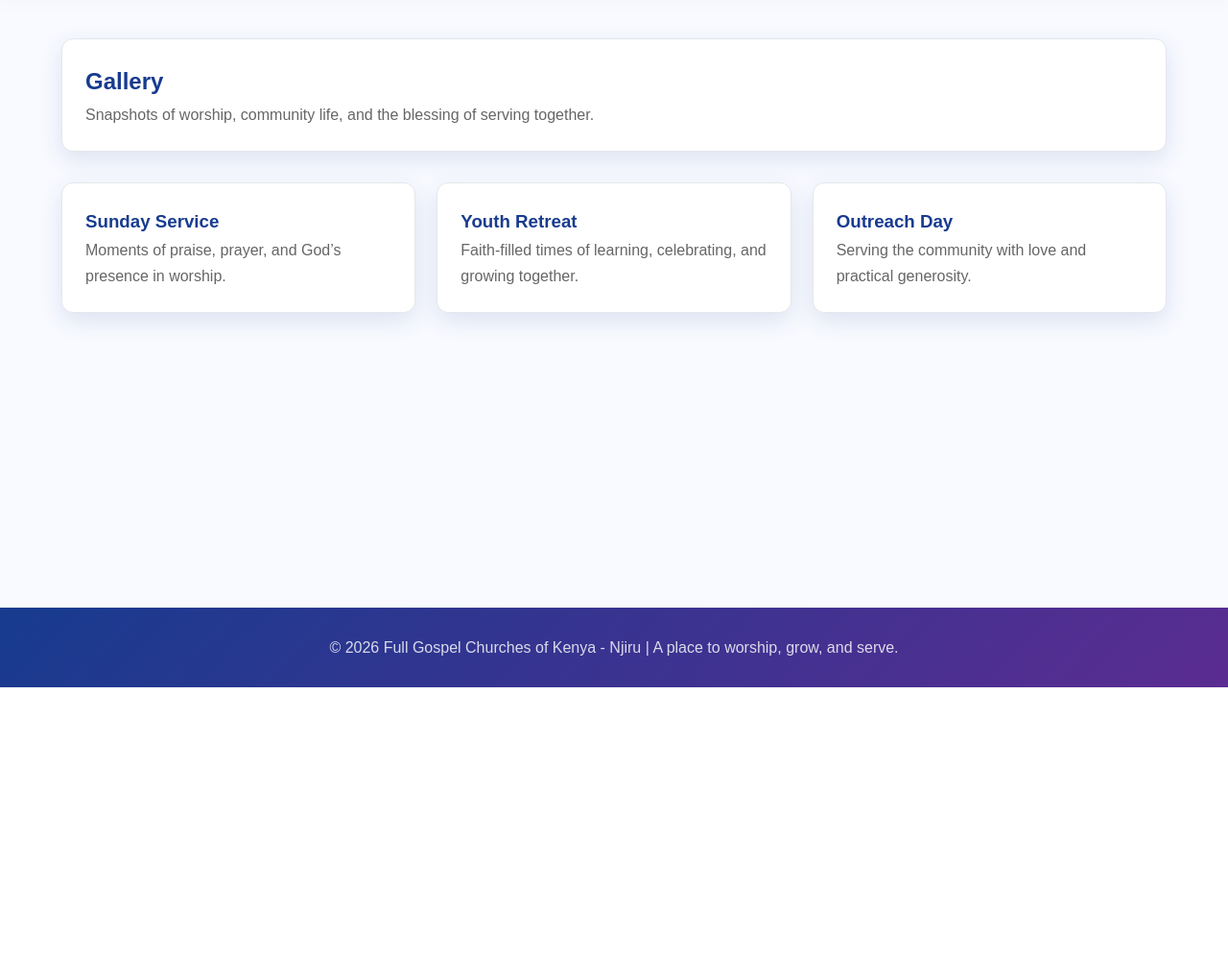
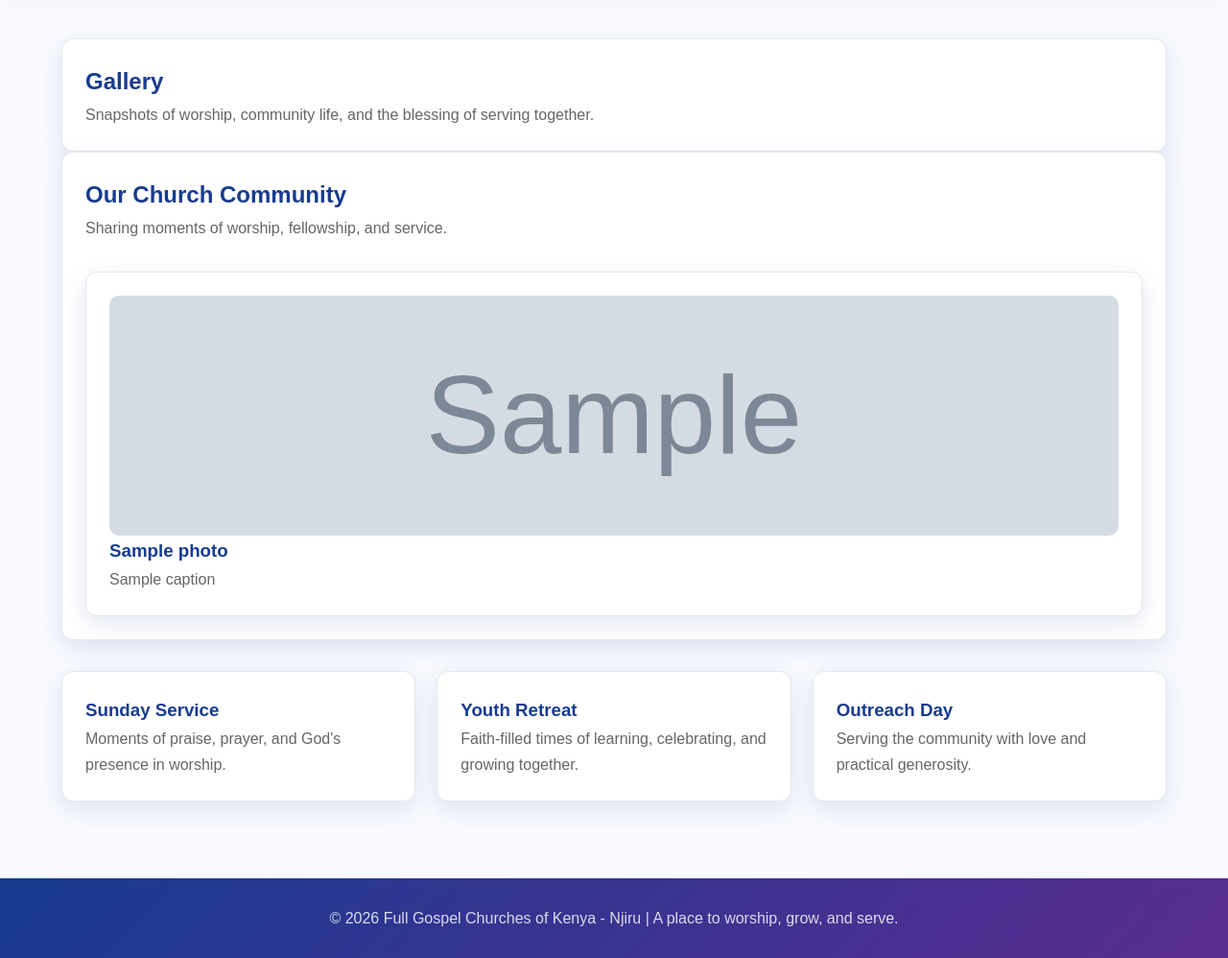
Before and after one commit to Rosemuhando/church_website, a Django app: template templates/website/gallery.html in a window 1280 px wide. Shown: the part 84-1082 px from the top of the page at 96% size. Before the commit the page ends 800 px from the top, so only its background shows below. Run offline with Django 5.2, Linux system fonts and the light colour scheme; the template is opened without the code that fills it: most values are stand-ins (such as "Sample title", 1, 10 or a date in 2020); grey boxes marked "Sample" are stand-in pictures.

Commit message:
Show church photos in gallery
Co-authored-by: Copilot <223556219+Copilot@users.noreply.github.com>

```diff
--- a/templates/website/gallery.html
+++ b/templates/website/gallery.html
@@ -1,25 +1,68 @@
+
 {% extends 'website/base.html' %}
+{% load static %}
 
 {% block title %}Gallery | Full Gospel Churches of Kenya - Njiru{% endblock %}
 
 {% block content %}
+
 <section class="card">
     <h1>Gallery</h1>
     <p>Snapshots of worship, community life, and the blessing of serving together.</p>
 </section>
 
+<section class="card">
+    <h2>Our Church Community</h2>
+    <p>Sharing moments of worship, fellowship, and service.</p>
+
+    <div class="grid">
+        {% for photo in photos %}
+            <div class="card">
+                <img
+                    src="{{ photo.image.url }}"
+                    alt="{{ photo.caption|default:photo.title }}"
+                    loading="lazy"
+                    style="width: 100%; height: 250px; object-fit: cover; border-radius: 10px;"
+                >
+
+                <h3>{{ photo.title }}</h3>
+
+                {% if photo.caption %}
+                    <p>{{ photo.caption }}</p>
+                {% endif %}
+            </div>
+
+        {% empty %}
+            <div class="card">
+                <img
+                    src="{% static 'images/gallery/IMG-20250613-WA0030.jpg' %}"
+                    alt="Full Gospel Churches of Kenya - Njiru"
+                    loading="lazy"
+                    style="width: 100%; height: 250px; object-fit: cover; border-radius: 10px;"
+                >
+
+                <h3>Our Church Community</h3>
+                <p>Full Gospel Churches of Kenya - Njiru</p>
+            </div>
+        {% endfor %}
+    </div>
+</section>
+
 <div class="grid">
     <div class="card">
         <h3>Sunday Service</h3>
-        <p>Moments of praise, prayer, and God’s presence in worship.</p>
+        <p>Moments of praise, prayer, and God's presence in worship.</p>
     </div>
+
     <div class="card">
         <h3>Youth Retreat</h3>
         <p>Faith-filled times of learning, celebrating, and growing together.</p>
     </div>
+
     <div class="card">
         <h3>Outreach Day</h3>
         <p>Serving the community with love and practical generosity.</p>
     </div>
 </div>
+
 {% endblock %}
```
